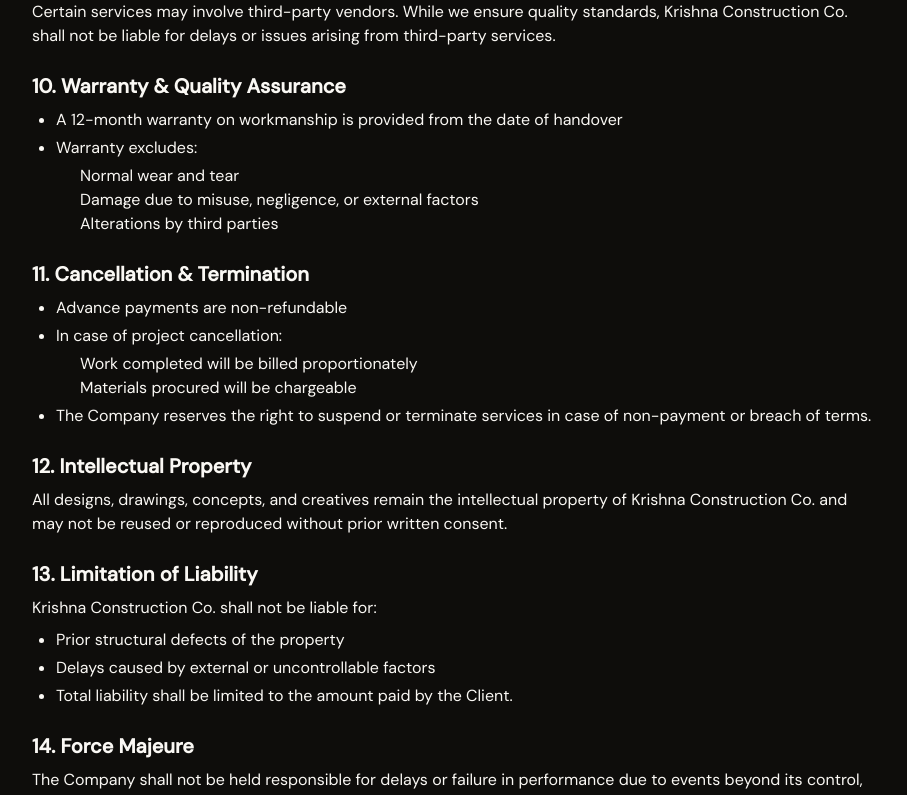
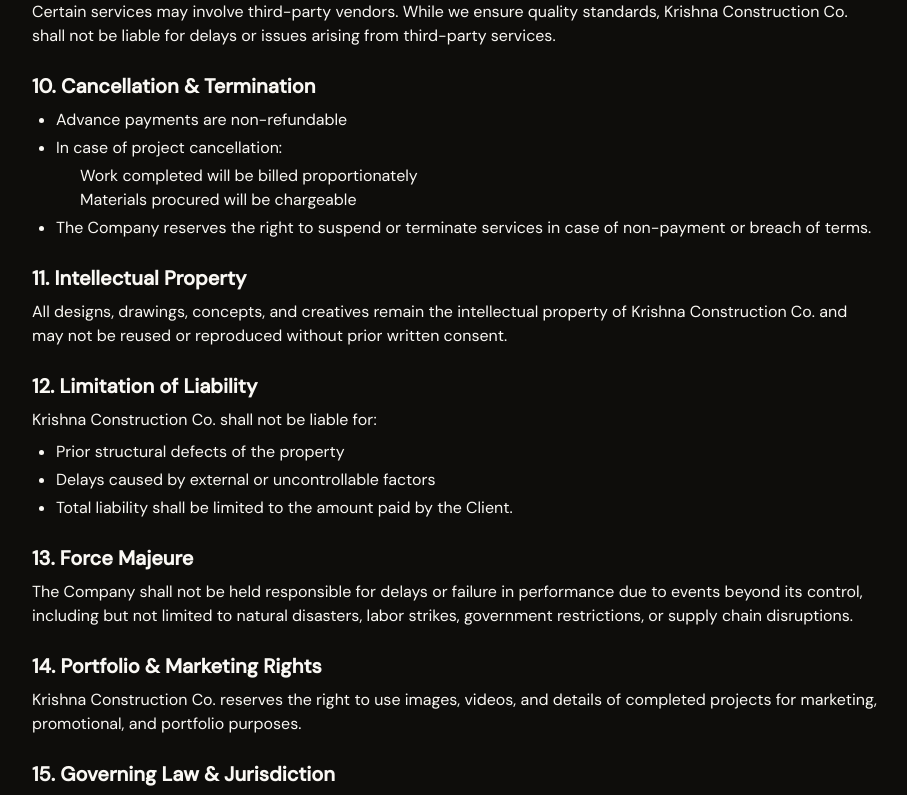
Before and after one commit to Deadlinecrusher/Krishna_interiors, a Next.js app: page /terms-of-use in a window 1280 px wide. Shown: the part 1720-2515 px from the top of the page, without its empty margins (184-1091 px from the left). Built offline with nearby package versions, Linux system fonts and the light colour scheme.

Commit message:
Terms no warranty policy

```diff
--- a/src/app/terms-of-use/page.tsx
+++ b/src/app/terms-of-use/page.tsx
@@ -96,22 +96,10 @@ export default function TermsOfUse() {
             <p>Certain services may involve third-party vendors. While we ensure quality standards, Krishna Construction Co. shall not be liable for delays or issues arising from third-party services.</p>
           </div>
 
-          <div>
-            <h3 className="text-xl font-semibold mb-2">10. Warranty & Quality Assurance</h3>
-            <ul className="list-disc pl-6 space-y-1">
-              <li>A 12-month warranty on workmanship is provided from the date of handover</li>
-              <li>Warranty excludes:
-                <ul className="list-circle pl-6 mt-1">
-                  <li>Normal wear and tear</li>
-                  <li>Damage due to misuse, negligence, or external factors</li>
-                  <li>Alterations by third parties</li>
-                </ul>
-              </li>
-            </ul>
-          </div>
+
 
           <div>
-            <h3 className="text-xl font-semibold mb-2">11. Cancellation & Termination</h3>
+            <h3 className="text-xl font-semibold mb-2">10. Cancellation & Termination</h3>
             <ul className="list-disc pl-6 space-y-1">
               <li>Advance payments are non-refundable</li>
               <li>In case of project cancellation:
@@ -125,12 +113,12 @@ export default function TermsOfUse() {
           </div>
 
           <div>
-            <h3 className="text-xl font-semibold mb-2">12. Intellectual Property</h3>
+            <h3 className="text-xl font-semibold mb-2">11. Intellectual Property</h3>
             <p>All designs, drawings, concepts, and creatives remain the intellectual property of Krishna Construction Co. and may not be reused or reproduced without prior written consent.</p>
           </div>
 
           <div>
-            <h3 className="text-xl font-semibold mb-2">13. Limitation of Liability</h3>
+            <h3 className="text-xl font-semibold mb-2">12. Limitation of Liability</h3>
             <p className="mb-2">Krishna Construction Co. shall not be liable for:</p>
             <ul className="list-disc pl-6 space-y-1">
               <li>Prior structural defects of the property</li>
@@ -140,22 +128,22 @@ export default function TermsOfUse() {
           </div>
 
           <div>
-            <h3 className="text-xl font-semibold mb-2">14. Force Majeure</h3>
+            <h3 className="text-xl font-semibold mb-2">13. Force Majeure</h3>
             <p>The Company shall not be held responsible for delays or failure in performance due to events beyond its control, including but not limited to natural disasters, labor strikes, government restrictions, or supply chain disruptions.</p>
           </div>
 
           <div>
-            <h3 className="text-xl font-semibold mb-2">15. Portfolio & Marketing Rights</h3>
+            <h3 className="text-xl font-semibold mb-2">14. Portfolio & Marketing Rights</h3>
             <p>Krishna Construction Co. reserves the right to use images, videos, and details of completed projects for marketing, promotional, and portfolio purposes.</p>
           </div>
 
           <div>
-            <h3 className="text-xl font-semibold mb-2">16. Governing Law & Jurisdiction</h3>
+            <h3 className="text-xl font-semibold mb-2">15. Governing Law & Jurisdiction</h3>
             <p>These Terms & Conditions shall be governed by the laws of India. Any disputes shall be subject to the jurisdiction of courts in Delhi/NCR.</p>
           </div>
 
           <div>
-            <h3 className="text-xl font-semibold mb-2">17. Digital Acceptance</h3>
+            <h3 className="text-xl font-semibold mb-2">16. Digital Acceptance</h3>
             <p>By using our website, submitting inquiries, or making any payment, you confirm that you have read, understood, and agreed to these Terms & Conditions.</p>
           </div>
         </div>
```
